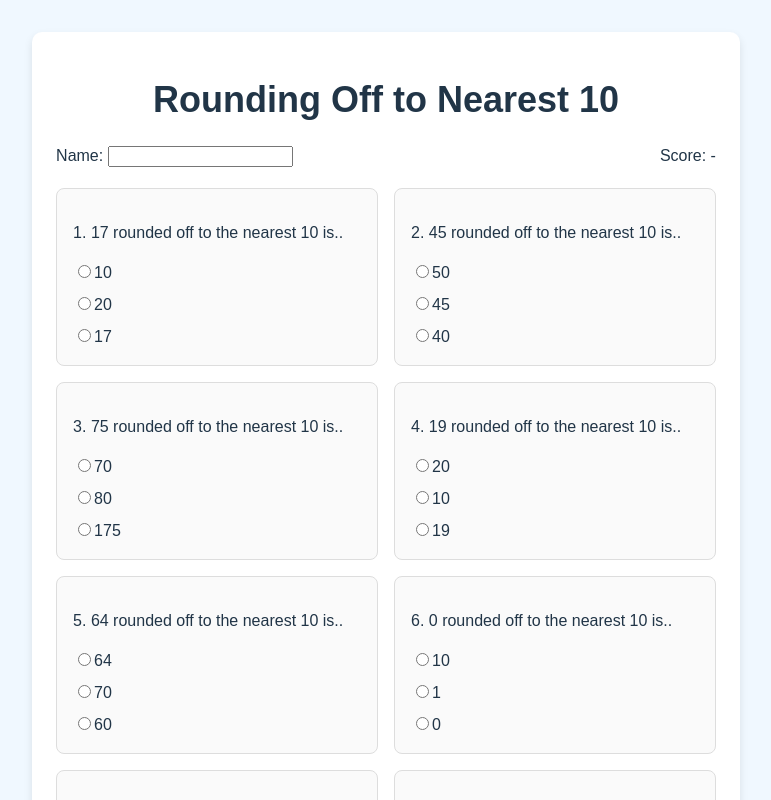
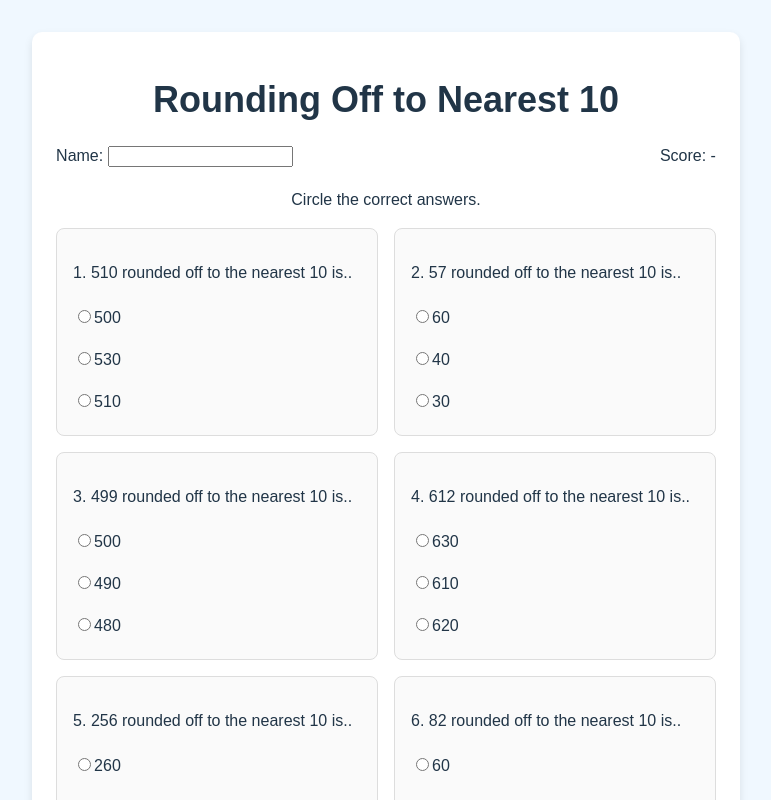
Before and after one commit to idham1432/rounding-worksheet, a React (Vite) app: page / in a window 1280 px wide. Shown: the top 800 px of the page, without its empty margins (254-1025 px from the left). Built offline with nearby package versions, Linux system fonts and the light colour scheme.

Commit message:
generate random questions on page load and reset

```diff
--- a/src/App.jsx
+++ b/src/App.jsx
@@ -1,12 +1,18 @@
 import React, { useState } from 'react';
-import questions from './data/questions';
+import { useEffect } from 'react';
+import generateQuestions from './data/generateQuestions';
 import QuestionCard from './components/QuestionCard';
 import './styles.css';
 
 function App() {
-  const [answers, setAnswers] = useState(Array(questions.length).fill(null));
+  const [questions, setQuestions] = useState(() => generateQuestions());
+  const [answers, setAnswers] = useState([]);
   const [name, setName] = useState('');
   const [score, setScore] = useState(null);
+
+  useEffect(() => {
+    setAnswers(Array(questions.length).fill(null));
+  }, [questions]);
 
   const setAnswer = (index, value) => {
     const updated = [...answers];
@@ -15,7 +21,7 @@ function App() {
   };
 
   const reset = () => {
-    setAnswers(Array(questions.length).fill(null));
+    setQuestions(generateQuestions()); // triggers useEffect to reset answers
     setScore(null);
   };
 
@@ -37,6 +43,7 @@ function App() {
         </label>
         <span>Score: {score !== null ? score + " / " + questions.length : "-"}</span>
       </div>
+      <p className="instruction">Circle the correct answers.</p>
 
       <div className="question-grid">
         {questions.map((q, i) => (
@@ -49,7 +56,6 @@ function App() {
           />
         ))}
       </div>
-
 
       <div className="buttons">
         <button onClick={submit}>Submit</button>
--- /dev/null
+++ b/src/data/generateQuestions.js
@@ -0,0 +1,43 @@
+function getRandomInt(min, max) {
+  return Math.floor(Math.random() * (max - min + 1)) + min;
+}
+
+function roundToNearest10(n) {
+  return Math.round(n / 10) * 10;
+}
+
+function generateQuestions(count = 12) {
+  const questions = [];
+
+  for (let i = 0; i < count; i++) {
+    const number = getRandomInt(0, 999);
+    const correct = roundToNearest10(number);
+
+    // Generate two incorrect options
+    const distractors = new Set();
+    while (distractors.size < 2) {
+      let option = correct + getRandomInt(-30, 30);
+      option = roundToNearest10(option);
+      if (option !== correct && option >= 0 && option <= 1000) {
+        distractors.add(option);
+      }
+    }
+
+    const allOptions = Array.from(distractors);
+    allOptions.push(correct);
+
+    // Shuffle options
+    const shuffled = allOptions.sort(() => Math.random() - 0.5);
+
+    questions.push({
+      number,
+      question: `${number} rounded off to the nearest 10 is..`,
+      options: shuffled.map(String),
+      answer: String(correct),
+    });
+  }
+
+  return questions;
+}
+
+export default generateQuestions;
--- a/src/styles.css
+++ b/src/styles.css
@@ -29,6 +29,10 @@ h1 {
   margin-bottom: 20px;
 }
 
+.instruction {
+  text-align: center;
+}
+
 .question-grid {
   display: grid;
   grid-template-columns: 1fr 1fr;
@@ -52,6 +56,14 @@ h1 {
 .options label {
   display: block;
   margin-top: 0.5rem;
+  cursor: pointer;
+  padding: 5px 0;
+  border-radius: 6px;
+  transition: background-color 0.2s;
+}
+
+.options label:hover {
+  background-color: #f0f0f0;
 }
 
 .buttons {
```
